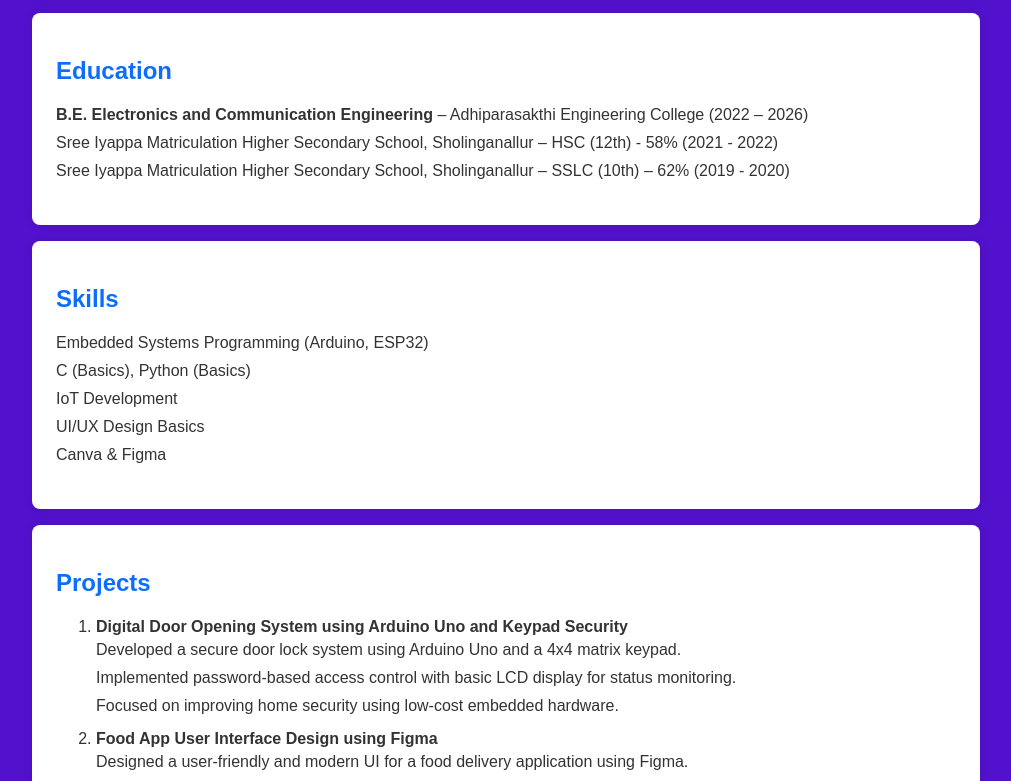
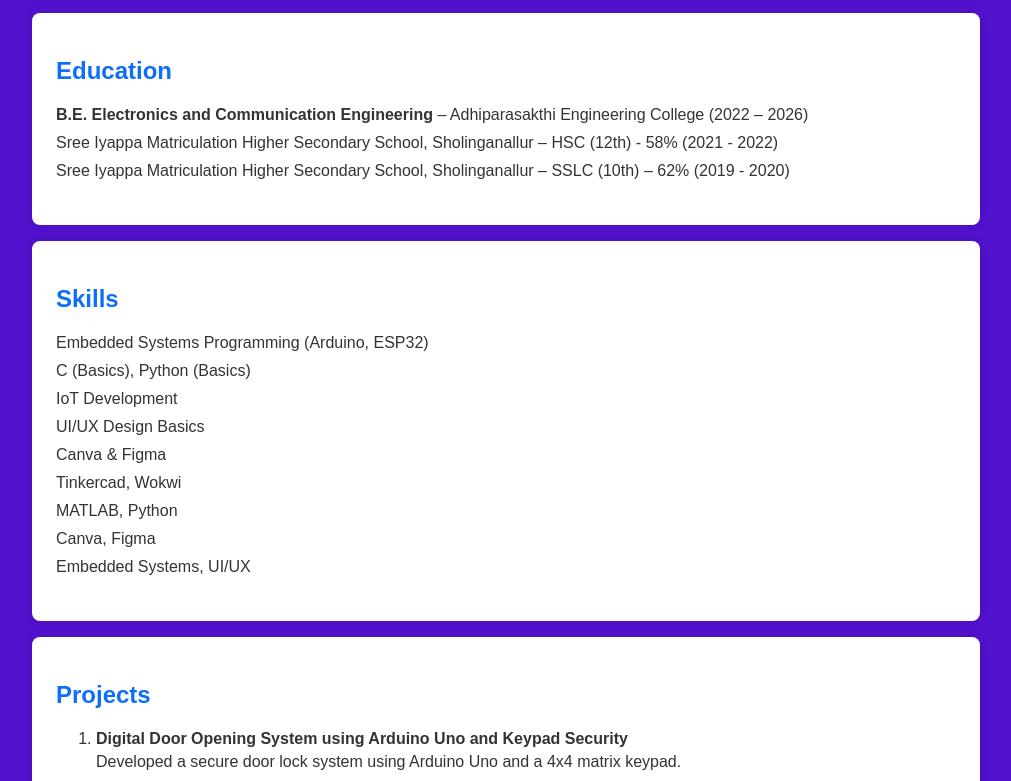
Before and after one commit to rgnanasundaram07-hash/portfolio1, a plain HTML site: page index.html in a window 1280 px wide. Shown: the part 389-1170 px from the top of the page, without its empty margins (134-1145 px from the left). Drawn offline with Linux system fonts and the light colour scheme.

Commit message:
Update index.html

```diff
--- a/index.html
+++ b/index.html
@@ -135,6 +135,10 @@
             <li>IoT Development</li>
             <li>UI/UX Design Basics</li>
             <li>Canva & Figma</li>
+            <li>Tinkercad, Wokwi </li>
+            <li>MATLAB, Python </li>
+            <li>Canva, Figma</li>
+            <li>Embedded Systems, UI/UX</li>
         </ul>
     </section>
 
```
